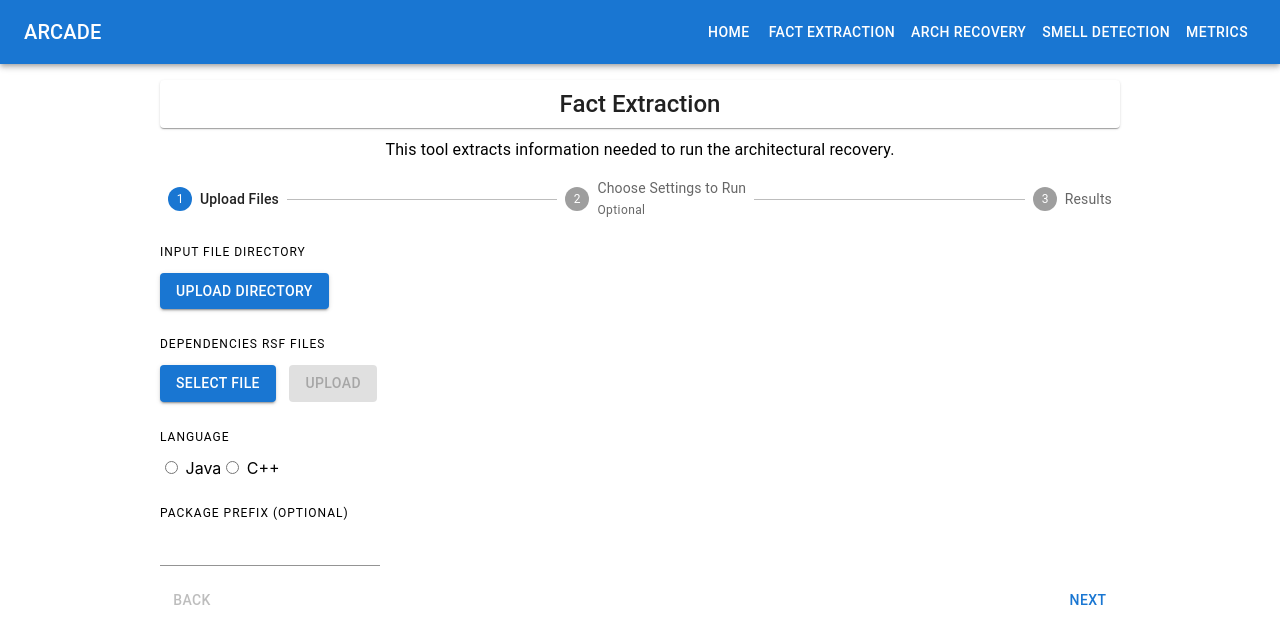
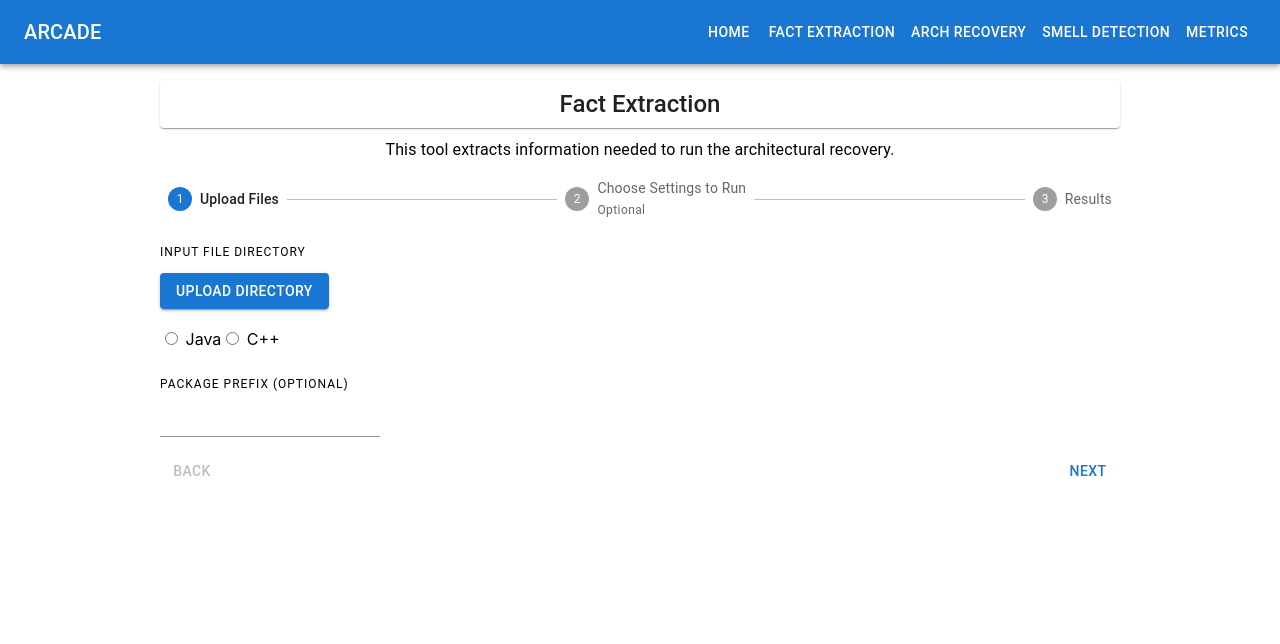
Before and after one commit to usc-softarch/arcade-frontend, a React (Create React App) app in the folder src/main/frontend/: page /factextraction in a window 1280 px wide. Shown: the top 644 px of the page. Built offline with nearby package versions, Linux system fonts and the light colour scheme; no server answers.

Commit message:
Removed 'Dependencies RSF Files' file upload component from Fact Extraction page

```diff
--- a/src/main/frontend/src/pages/FactExtraction.js
+++ b/src/main/frontend/src/pages/FactExtraction.js
@@ -138,10 +138,6 @@ export default function FactExtraction() {
                         />
                     </Button>
                     <div> <br /> </div>
-                    <Typography variant="overline" display="block" gutterBottom>Dependencies RSF files</Typography>
-                        <UploadFiles parentCallback = {handleDependenciesCallback} />
-                    <div> <br /> </div>
-                    <Typography variant="overline" display="block" gutterBottom>Language</Typography>
                     <input onClick={() => {setLanguage("Java")}} type="radio" name="languageSelection" value="Java" /> Java
                     <input onClick={() => {setLanguage("C/C++")}} type="radio" name="languageSelection" value="C++" /> C++
                     <div> <br /> </div>
```
